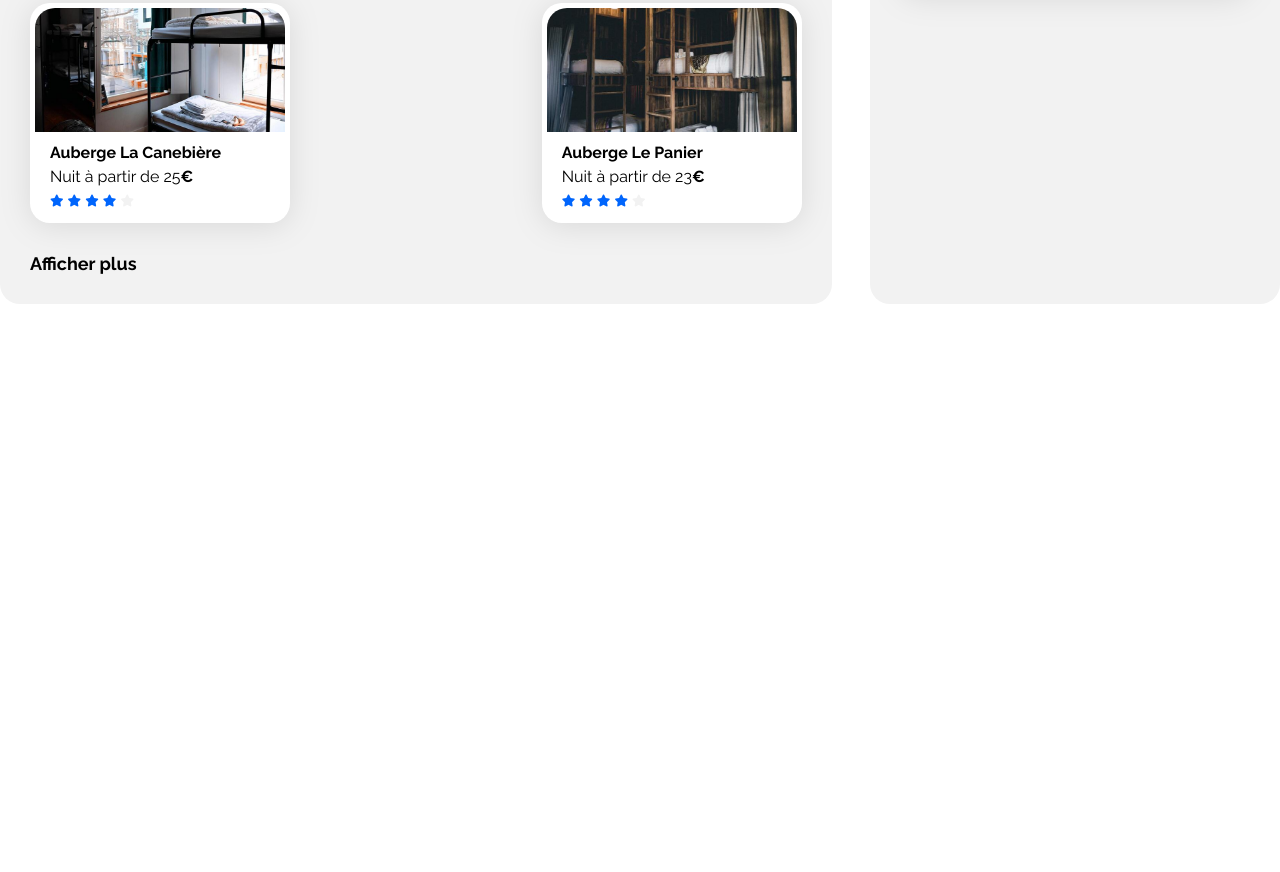
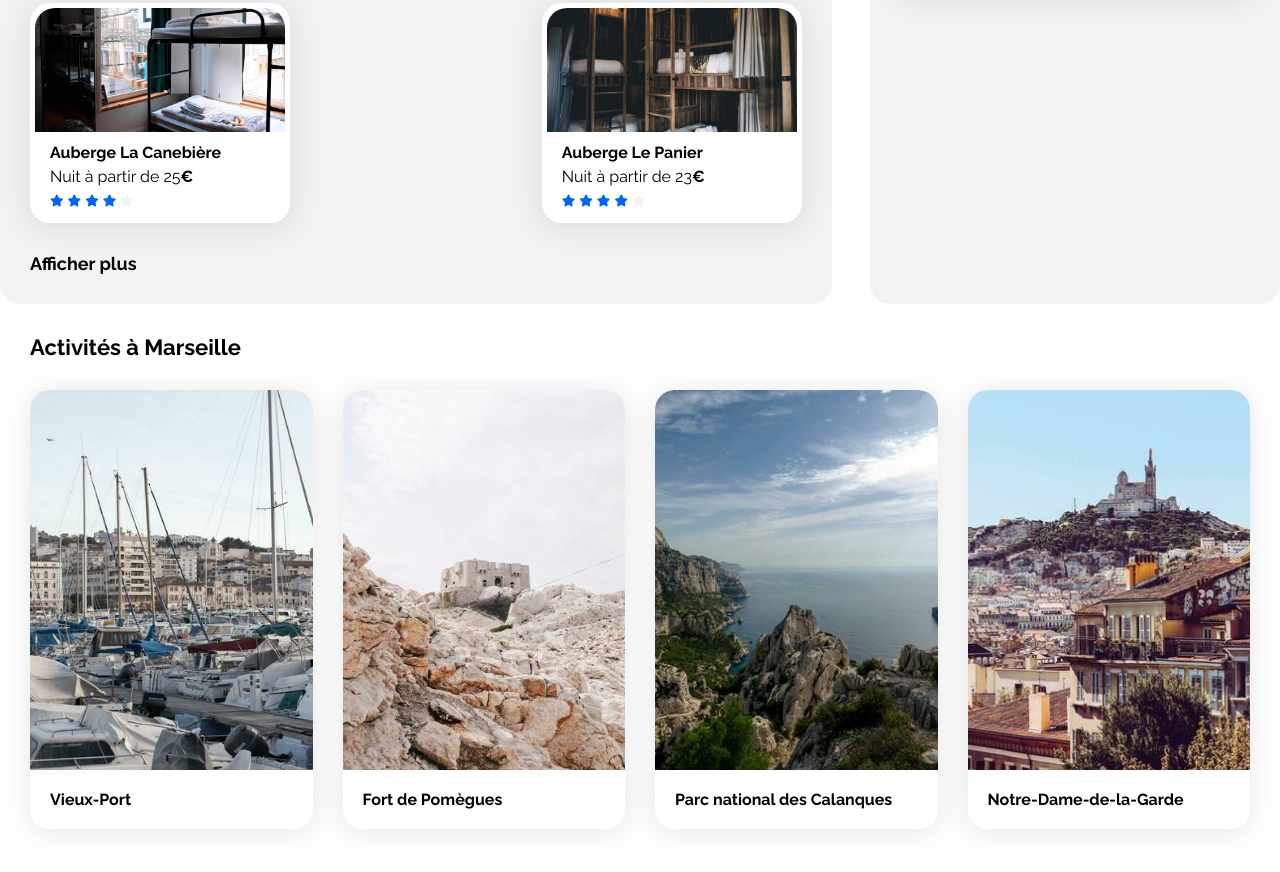
Before and after one commit to Zepthot/Project_2_Booki_Home_Page, a plain HTML site: page index.html in a window 1280 px wide. Shown: the part 1020-1892 px from the top of the page. Before the commit the page ends 1359 px from the top, so only its background shows below. Drawn offline with Linux system fonts and the light colour scheme.

Commit message:
Activities integration

```diff
--- a/css/style.css
+++ b/css/style.css
@@ -335,9 +335,41 @@ main {
 .populaires-cards .card-rating {
     margin-bottom: 5px;
 }
+/* Hebergements And Populaires */
 
+/* Activities */
+.activities {
+    padding: 30px;
+}
 
+.activities h2 {
+    margin-bottom: 30px;
+}
 
+.activities-card {
+    display: flex;
+    flex-direction: row;
+    gap: 30px;
+}
+
+.activities-card .card {
+    width: 297.5px;
+    height: 439px;
+    display: flex;
+    flex-direction: column;
+    padding: 0;
+}
+
+.activities-card img {
+    width: 100%;
+    height: 380px;
+    border-radius: 20px 20px 0px 0px;
+}
+
+.activities-card h3 {
+    padding: 20px;
+}
+/* Activities */
 
 /* Le code ci-dessous correspond à la version responsive uniquement */
 
--- a/index.html
+++ b/index.html
@@ -235,6 +235,27 @@
                     </div>
                 </section>
             </div>
+            <section class="activities" id="activités">
+                <h2 class="section-title">Activités à Marseille</h2>
+                <div class="activities-card">
+                    <article class="card">
+                        <img src="./images/activites/reno-laithienne.jpg" alt="Image du vieux-port de Marseille" />
+                        <h3 class="card-title">Vieux-Port</h3>
+                    </article>
+                    <article class="card">
+                        <img src="./images/activites/paul-hermann.jpg" alt="Image du fort de Pomègues" />
+                        <h3 class="card-title">Fort de Pomègues</h3>
+                    </article>
+                    <article class="card">
+                        <img src="./images/activites/kilyan-sockalingum.jpg" alt="Image d'un panorama du Parc national des Calanques" />
+                        <h3 class="card-title">Parc national des Calanques</h3>
+                    </article>
+                    <article class="card">
+                        <img src="./images/activites/florian-wehde.jpg" alt="Image de la Basilique Notre-Dame de la Garde" />
+                        <h3 class="card-title">Notre-Dame-de-la-Garde</h3>
+                    </article>
+                </div>
+            </section>
         </main>
         <footer></footer>
     </div>
```
